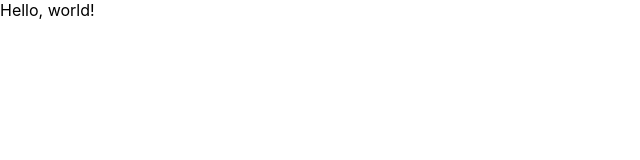
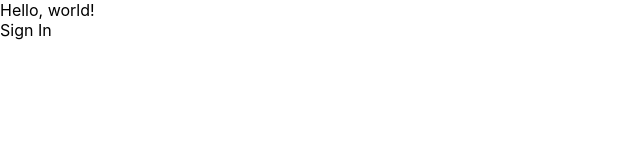
Before and after one commit to singaltanmay/slack-react-clone, a React (Create React App) app: page / in a window 1280 px wide. Shown: the top 160 px of the page, without its empty margins (0-640 px from the left). Built offline with nearby package versions, Linux system fonts and the light colour scheme.

Commit message:
Created SignIn component

```diff
--- a/src/components/App.js
+++ b/src/components/App.js
@@ -1,7 +1,13 @@
 import React from "react";
+import { SignIn } from ".";
 
 function App() {
-  return <div className="App">Hello, world!</div>;
+  return (
+    <div className="App">
+      Hello, world!
+      <SignIn />
+    </div>
+  );
 }
 
 export default App;
--- /dev/null
+++ b/src/components/SignIn.js
@@ -0,0 +1,7 @@
+import React, { Component } from "react";
+
+export default class SignIn extends Component {
+  render() {
+    return <div>Sign In</div>;
+  }
+}
--- a/src/components/index.js
+++ b/src/components/index.js
@@ -1,3 +1,4 @@
 import App from "./App";
+import SignIn from "./SignIn";
 
-export { App };
+export { App, SignIn };
```
